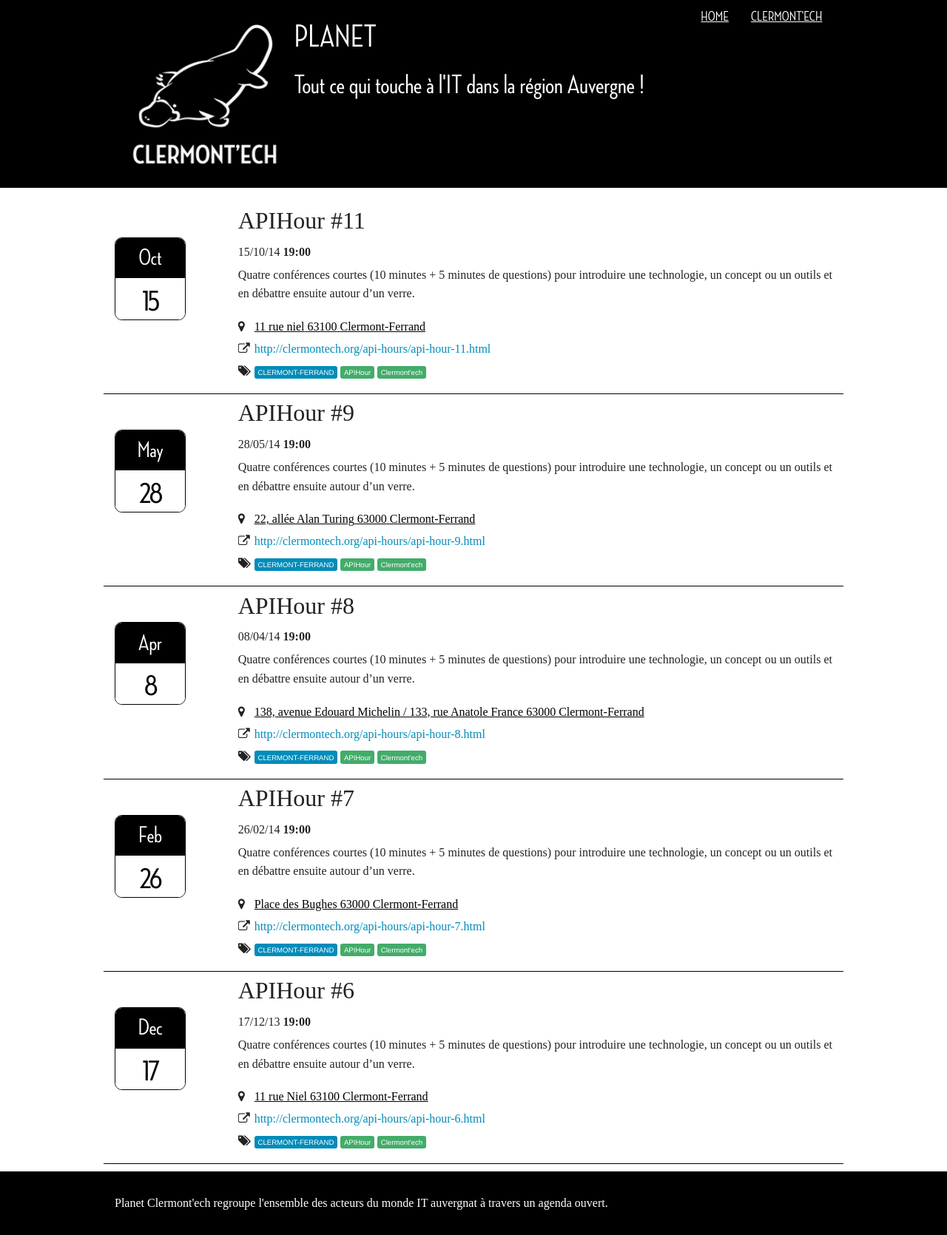
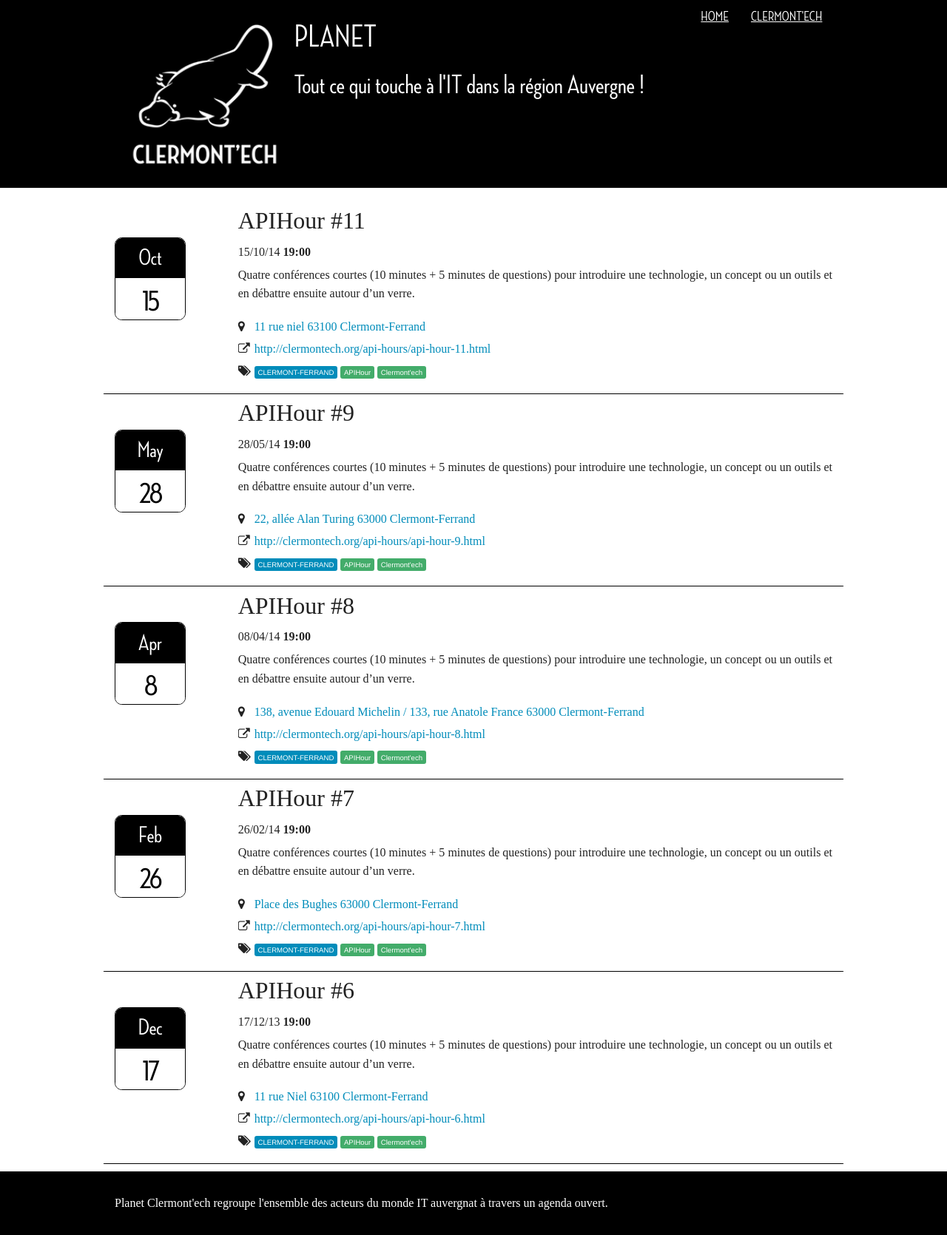
Before and after one commit to clermontech/planet, a Jekyll site: the page built from index.md, in a window 1280 px wide. Shown: the whole page at 74% size. Built offline with Jekyll 4.4.1, drawn with Linux system fonts in a browser that asks for light colours; Markdown is read by kramdown in place of the engine named in the settings.

Commit message:
fix address link

```diff
--- a/css/main.css
+++ b/css/main.css
@@ -152,12 +152,6 @@
 .event-meta-icon {
   width: 18px; }
 
-.event-location a {
-  text-decoration: underline;
-  color: #000; }
-  .event-location a:hover {
-    text-decoration: none; }
-
 .event-tags-item {
   padding: 0.2rem 0.3rem 0.2rem 0.3rem;
   font-size: 0.6rem; }
```
Also changed, not shown: scss/main.scss (+0 -11 lines).
